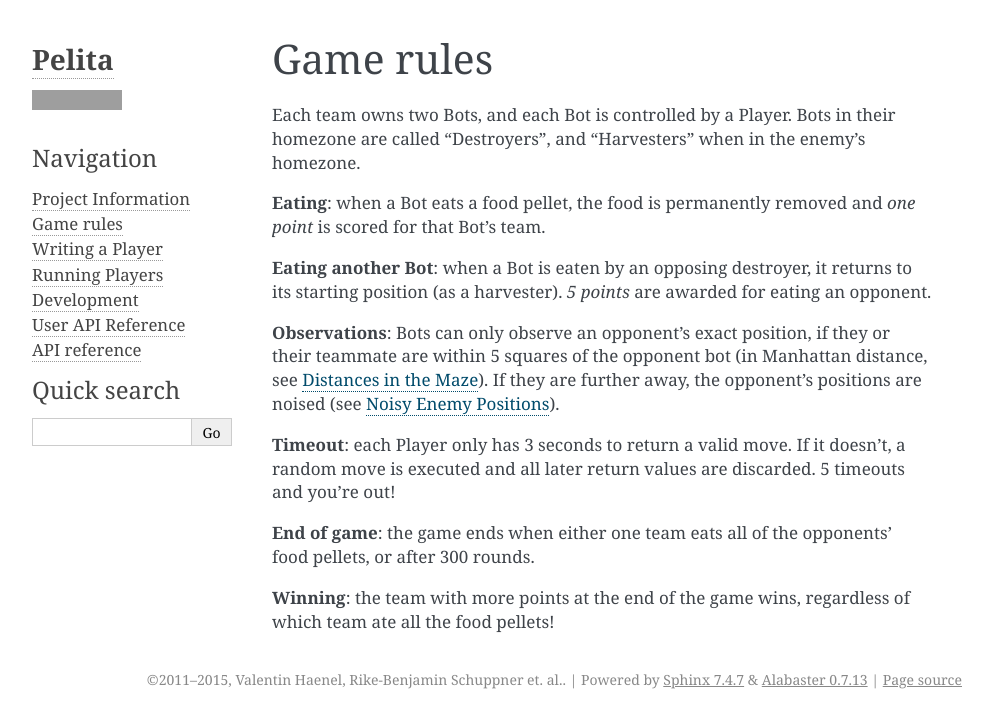
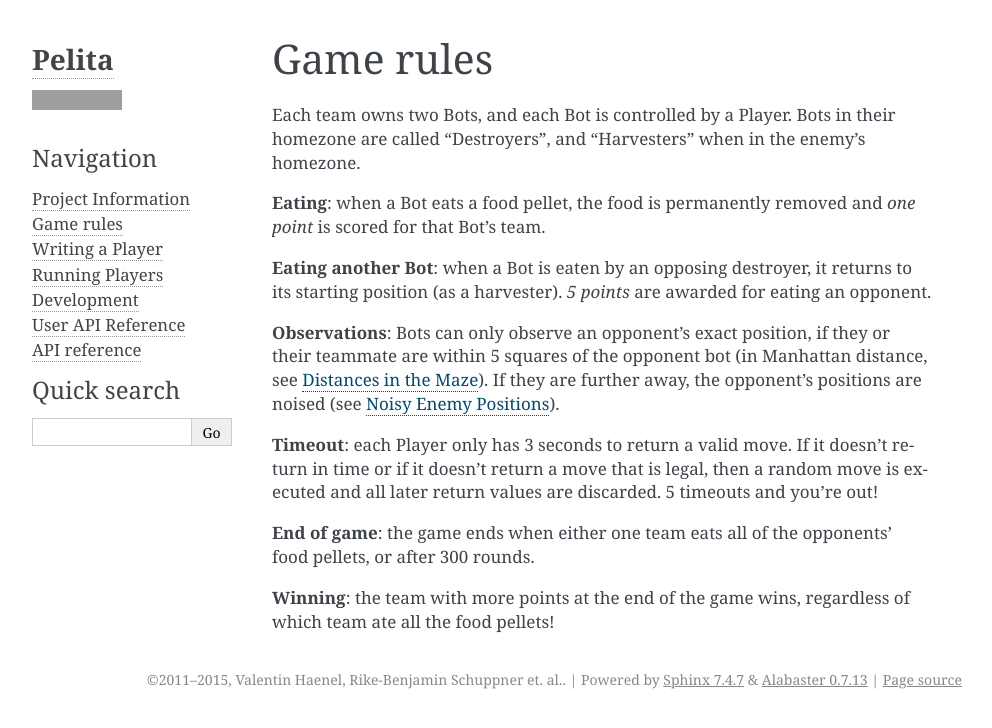
Before and after one commit to ASPP/pelita, a Sphinx documentation site: the page built from doc/source/rules.rst, in a window 1280 px wide, cut to the strip 0-728 px from the top of the page. Shown: the whole strip, without its empty margins (148-1140 px from the left). Built offline with Sphinx 7.4.7, drawn with Linux system fonts in a browser that asks for light colours; the version number is read from the project's files by our own code; grey boxes are pictures that could not be loaded.

Commit message:
DOC: Clarified the rules.

```diff
--- a/doc/source/rules.rst
+++ b/doc/source/rules.rst
@@ -19,8 +19,9 @@ distance, see :ref:`maze_distances`). If they are further away, the opponent’s
 positions are noised (see :ref:`noisy_positions`).
 
 **Timeout**: each Player only has 3 seconds to return a valid move. If it
-doesn’t, a random move is executed and all later return values are
-discarded. 5 timeouts and you’re out!
+doesn’t return in time or if it doesn’t return a move that is legal, then a
+random move is executed and all later return values are discarded. 5 timeouts
+and you’re out!
 
 **End of game**: the game ends when either one team eats all of the opponents’
 food pellets, or after 300 rounds.
```
